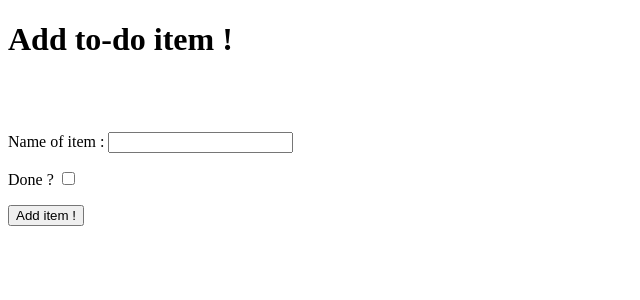
After one commit to tomik-z-cech/hello-django-sandbox, a Django app: page /add/ in a window 1280 px wide. The commit adds this page. Shown: the top 300 px of the page, without its empty margins (0-640 px from the left). Run offline with Django 3.2, Linux system fonts and the light colour scheme.

Commit message:
Add 'Add item' function

```diff
--- a/django_todo/urls.py
+++ b/django_todo/urls.py
@@ -15,9 +15,11 @@ Including another URLconf
 """
 from django.contrib import admin
 from django.urls import path
-from todo.views import get_todo_list
+from todo.views import get_todo_list, add_item
+
 
 urlpatterns = [
     path('admin/', admin.site.urls),
-    path('', get_todo_list, name='get_todo_list')
+    path('add/', add_item, name='add'),
+    path('', get_todo_list, name='get_todo_list'),
 ]
--- /dev/null
+++ b/todo/templates/todo/add_item.html
@@ -0,0 +1,38 @@
+<!DOCTYPE html>
+<html lang="en">
+<head>
+    <meta charset="UTF-8">
+    <meta http-equiv="X-UA-Compatible" content="IE=edge">
+    <meta name="viewport" content="width=device-width, initial-scale=1.0">
+    <title>Document</title>
+</head>
+<body>
+    <h1>
+        Add to-do item !
+    </h1>
+    <br>
+    <br>
+    <form method="POST" action="{% url 'add' %}">
+        {% csrf_token %}
+        <div>
+            <p>
+                <label for="id_name">Name of item : </label>
+                <input type="text" id ="id_name" name="item_name" required />
+            </p>
+        </div>
+        <div>
+            <p>
+                <label for="id_done">Done ? </label>
+                <input type="checkbox" id="id_done" name="done" />
+            </p>
+        </div>
+        <div>
+            <p>
+                <button type="submit">
+                    Add item !
+                </button>
+            </p>
+        </div>
+    </form>
+</body>
+</html>
--- a/todo/templates/todo/todo_list.html
+++ b/todo/templates/todo/todo_list.html
@@ -33,5 +33,8 @@
         </tr>
     {% endfor %}
     </table>
+    <br>
+    <br>
+    <a href="/add/">Add new item</a>
 </body>
 </html>
--- a/todo/views.py
+++ b/todo/views.py
@@ -1,4 +1,4 @@
-from django.shortcuts import render
+from django.shortcuts import render, redirect
 from .models import Item
 
 
@@ -9,3 +9,12 @@ def get_todo_list(request):
         'items': items
     }
     return render(request, 'todo/todo_list.html', context)
+
+
+def add_item(request):
+    if request.method == 'POST':
+        name = request.POST.get('item_name')
+        done = 'done' in request.POST
+        Item.objects.create(name=name, done=done)
+        return redirect('get_todo_list')
+    return render(request, 'todo/add_item.html')
```
Also changed, not shown: db.sqlite3.
